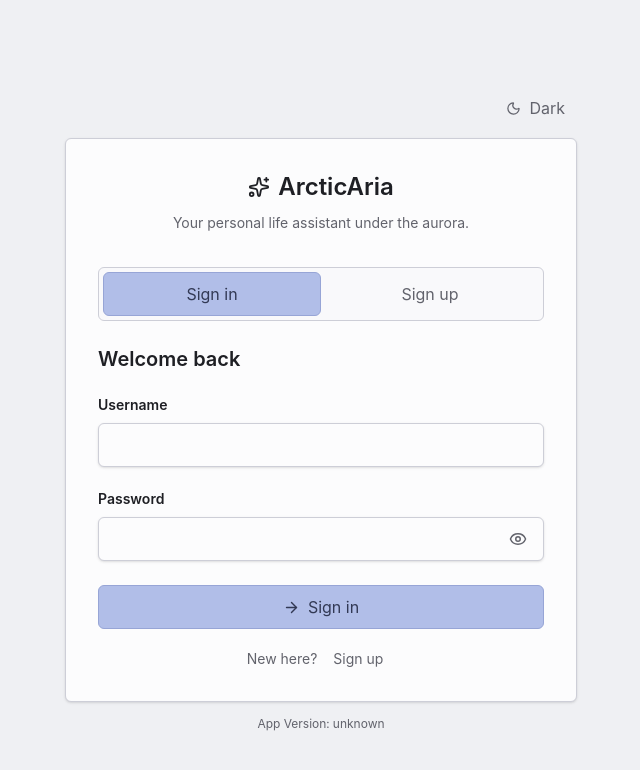
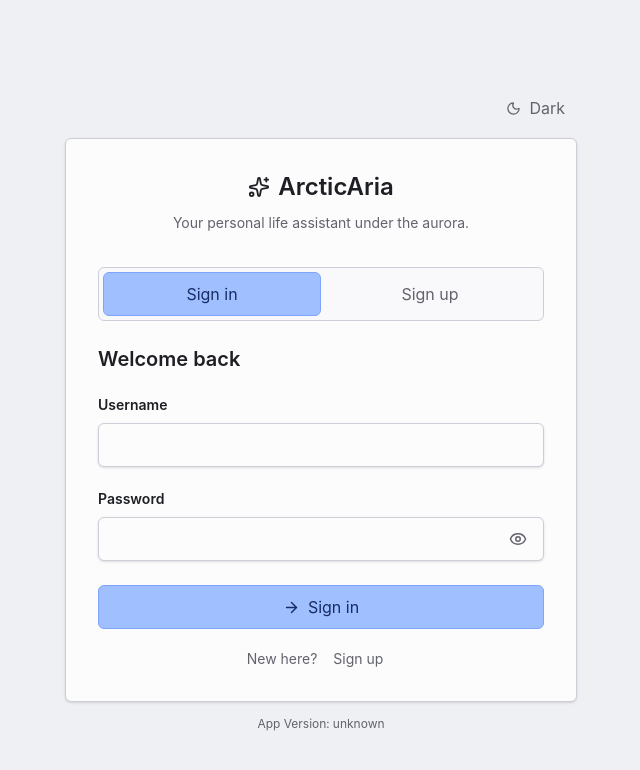
Before and after one commit to purinliang/arctic-aria, a Next.js app in the folder apps/web/: page / in a window 1280 px wide. Shown: the top 770 px of the page, without its empty margins (319-959 px from the left). Built offline with nearby package versions, Linux system fonts and the light colour scheme; no server answers.

Commit message:
style(web): update light Radix palette

```diff
--- a/apps/web/src/app/globals.css
+++ b/apps/web/src/app/globals.css
@@ -1,35 +1,37 @@
 @import "tailwindcss";
 
 :root,
-:root[data-aa-theme="light"] {
-  --blue-1: #fcfdff;
-  --blue-2: #f6f8fe;
-  --blue-3: #edf2ff;
-  --blue-4: #e2e9ff;
-  --blue-5: #d5defa;
-  --blue-6: #c6d0f2;
-  --blue-7: #b1bee8;
-  --blue-8: #97a5d6;
-  --blue-9: #3d4561;
-  --blue-10: #4d5673;
-  --blue-11: #5b6895;
-  --blue-12: #323954;
-  --blue-a1: #0055ff03;
-  --blue-a2: #0039e309;
-  --blue-a3: #0047ff12;
-  --blue-a4: #003eff1d;
-  --blue-a5: #0037e12a;
-  --blue-a6: #002dc539;
-  --blue-a7: #002bb44e;
-  --blue-a8: #00239b68;
-  --blue-a9: #000b2fc2;
-  --blue-a10: #000d37b2;
-  --blue-a11: #00145aa4;
-  --blue-a12: #00092acd;
+:root[data-aa-theme="light"],
+.light,
+.light-theme {
+  --blue-1: #fcfdfe;
+  --blue-2: #f6f9ff;
+  --blue-3: #ebf2ff;
+  --blue-4: #ddeaff;
+  --blue-5: #cbdfff;
+  --blue-6: #b7d2ff;
+  --blue-7: #9fbfff;
+  --blue-8: #7ea5fd;
+  --blue-9: #1b46de;
+  --blue-10: #1033cc;
+  --blue-11: #2a56da;
+  --blue-12: #172c64;
+  --blue-a1: #0055aa03;
+  --blue-a2: #0055ff09;
+  --blue-a3: #005aff14;
+  --blue-a4: #0062ff22;
+  --blue-a5: #0063ff34;
+  --blue-a6: #0060ff48;
+  --blue-a7: #0055ff60;
+  --blue-a8: #004efc81;
+  --blue-a9: #0030dae4;
+  --blue-a10: #0025c9ef;
+  --blue-a11: #0035d3d5;
+  --blue-a12: #001755e8;
   --blue-contrast: #ffffff;
-  --blue-surface: #f4f6fecc;
-  --blue-indicator: #3d4561;
-  --blue-track: #3d4561;
+  --blue-surface: #f4f8ffcc;
+  --blue-indicator: #1b46de;
+  --blue-track: #1b46de;
   --gray-1: #fcfcfd;
   --gray-2: #f9f9fb;
   --gray-3: #eff0f3;
@@ -58,7 +60,7 @@
   --gray-surface: #ffffffcc;
   --gray-indicator: #8b8d98;
   --gray-track: #8b8d98;
-  --color-background: #ffffff;
+  --color-background: #fff;
   --aa-color-page: var(--gray-3);
   --aa-color-surface: var(--gray-1);
   --aa-color-header: var(--gray-2);
@@ -169,35 +171,37 @@
 @supports (color: color(display-p3 1 1 1)) {
   @media (color-gamut: p3) {
     :root,
-    :root[data-aa-theme="light"] {
-      --blue-1: oklch(99.3% 0.0045 271.7);
-      --blue-2: oklch(98% 0.0085 271.7);
-      --blue-3: oklch(96.1% 0.0203 271.7);
-      --blue-4: oklch(93.6% 0.0303 271.7);
-      --blue-5: oklch(90.3% 0.0396 271.7);
-      --blue-6: oklch(86.1% 0.0491 271.7);
-      --blue-7: oklch(80.6% 0.061 271.7);
-      --blue-8: oklch(72.9% 0.0731 271.7);
-      --blue-9: oklch(39.5% 0.0487 271.7);
-      --blue-10: oklch(45.6% 0.0487 271.7);
-      --blue-11: oklch(52.6% 0.0731 271.7);
-      --blue-12: oklch(35.1% 0.0487 271.7);
-      --blue-a1: color(display-p3 0.0235 0.349 1 / 0.012);
-      --blue-a2: color(display-p3 0.0235 0.2392 0.7843 / 0.036);
-      --blue-a3: color(display-p3 0.0078 0.2392 0.9451 / 0.067);
-      --blue-a4: color(display-p3 0.0039 0.2157 0.9294 / 0.11);
-      --blue-a5: color(display-p3 0.0039 0.1765 0.8275 / 0.157);
-      --blue-a6: color(display-p3 0.0039 0.149 0.7098 / 0.216);
-      --blue-a7: color(display-p3 0.0039 0.149 0.6471 / 0.299);
-      --blue-a8: color(display-p3 0.0039 0.1098 0.5569 / 0.397);
-      --blue-a9: color(display-p3 0 0.0314 0.1686 / 0.753);
-      --blue-a10: color(display-p3 0 0.0392 0.1922 / 0.691);
-      --blue-a11: color(display-p3 0 0.0706 0.3294 / 0.636);
-      --blue-a12: color(display-p3 0 0.0314 0.1529 / 0.8);
+    :root[data-aa-theme="light"],
+    .light,
+    .light-theme {
+      --blue-1: oklch(99.4% 0.0018 265.2);
+      --blue-2: oklch(98.3% 0.0096 265.2);
+      --blue-3: oklch(96.1% 0.0206 265.2);
+      --blue-4: oklch(93.5% 0.0406 265.2);
+      --blue-5: oklch(90.3% 0.0614 265.2);
+      --blue-6: oklch(86.3% 0.0857 265.2);
+      --blue-7: oklch(80.7% 0.1043 265.2);
+      --blue-8: oklch(73% 0.136 265.2);
+      --blue-9: oklch(48% 0.2337 265.2);
+      --blue-10: oklch(42.8% 0.2337 265.2);
+      --blue-11: oklch(51% 0.2075 265.2);
+      --blue-12: oklch(31.3% 0.1028 265.2);
+      --blue-a1: color(display-p3 0.0235 0.349 0.6745 / 0.012);
+      --blue-a2: color(display-p3 0.0196 0.2667 0.8784 / 0.032);
+      --blue-a3: color(display-p3 0.0078 0.3216 0.949 / 0.075);
+      --blue-a4: color(display-p3 0.0078 0.349 0.9412 / 0.126);
+      --blue-a5: color(display-p3 0.0078 0.3176 0.9412 / 0.189);
+      --blue-a6: color(display-p3 0.0039 0.3176 0.9412 / 0.263);
+      --blue-a7: color(display-p3 0.0039 0.2784 0.9451 / 0.353);
+      --blue-a8: color(display-p3 0.0039 0.251 0.9255 / 0.475);
+      --blue-a9: color(display-p3 0 0.1373 0.8078 / 0.848);
+      --blue-a10: color(display-p3 0 0.1059 0.7412 / 0.899);
+      --blue-a11: color(display-p3 0 0.1569 0.7765 / 0.793);
+      --blue-a12: color(display-p3 0 0.0667 0.298 / 0.891);
       --blue-contrast: #ffffff;
-      --blue-surface: color(display-p3 0.9608 0.9647 0.9961 / 0.8);
-      --blue-indicator: oklch(39.5% 0.0487 271.7);
-      --blue-track: oklch(39.5% 0.0487 271.7);
+      --blue-surface: color(display-p3 0.9608 0.9725 1 / 0.8);
+      --blue-indicator: oklch(48% 0.2337 265.2);
+      --blue-track: oklch(48% 0.2337 265.2);
       --gray-1: oklch(99.1% 0.0015 277.7);
       --gray-2: oklch(98.2% 0.003 277.7);
       --gray-3: oklch(95.6% 0.0045 277.7);
```
Also changed, not shown: 1 other file (tests, documents, lock files or other folders).
